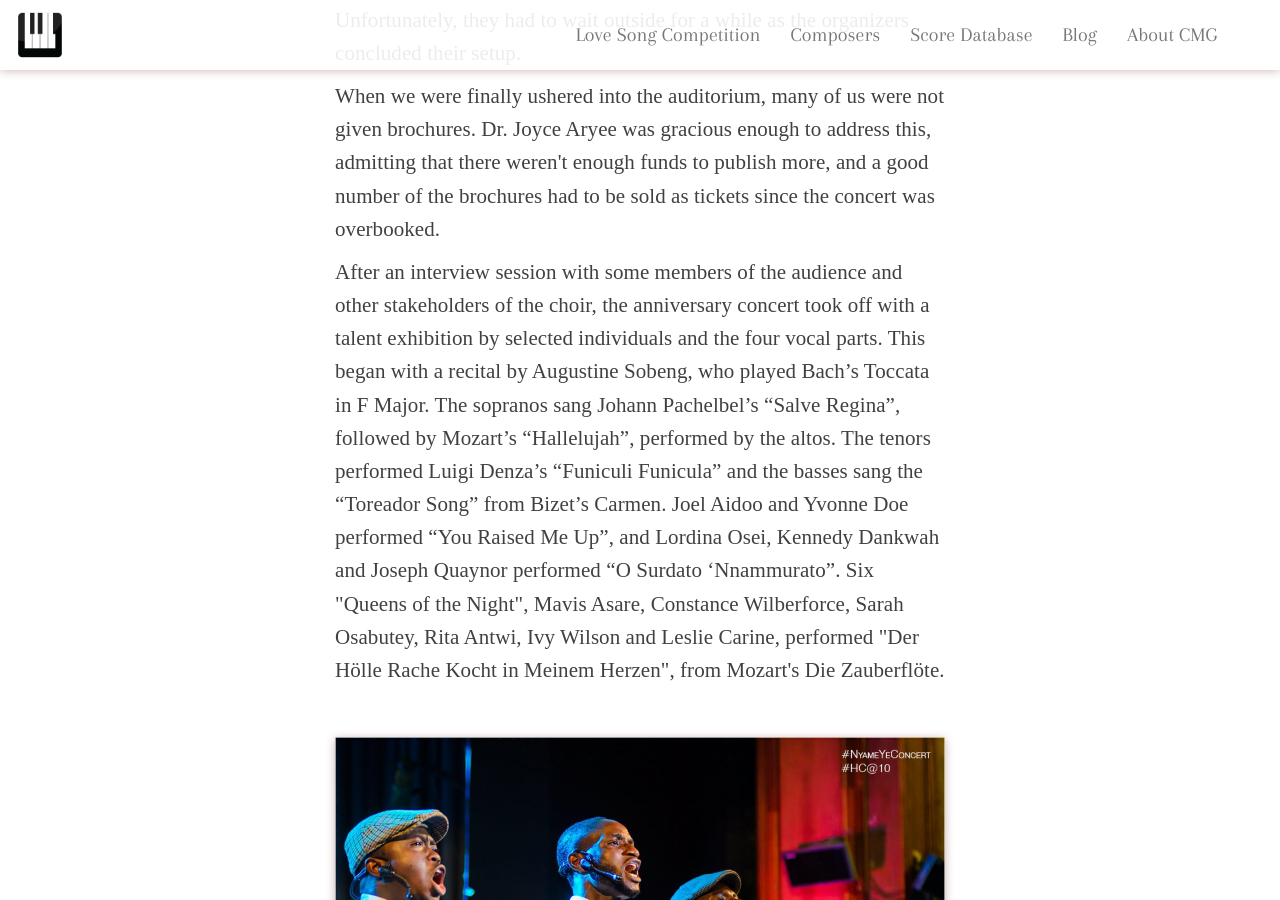
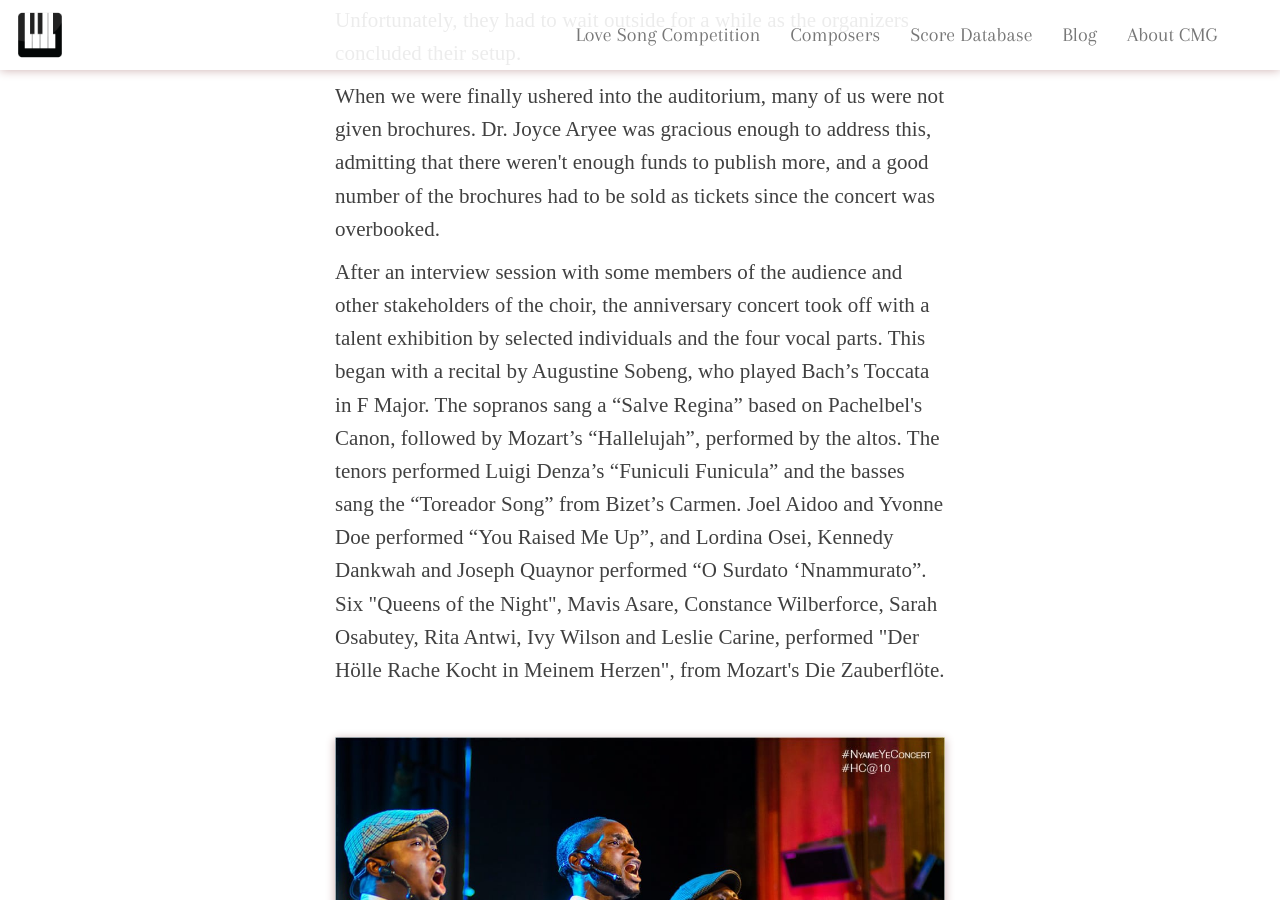
Before and after one commit to choralmusicghana/choralmusicghana.github.io, a Jekyll site: the page built from _posts/2017-11-05-review-nyame-ye-concert.html, in a window 1280 px wide and 900 px high, scrolled down 1178 px. Built offline with Jekyll 4.4.1, drawn with Linux system fonts in a browser that asks for light colours; nearby versions of some CDN libraries; some web fonts are replaced; comment, search, counter and statistics services are not loaded.

Commit message:
Fix wrong attribution

```diff
--- a/_posts/2017-11-05-review-nyame-ye-concert.html
+++ b/_posts/2017-11-05-review-nyame-ye-concert.html
@@ -24,7 +24,7 @@ published: true
 	When we were finally ushered into the auditorium, many of us were not given brochures. Dr. Joyce Aryee was gracious enough to address this, admitting that there weren't enough funds to publish more, and a good number of the brochures had to be sold as tickets since the concert was overbooked.
 </p>
 <p>
-	After an interview session with some members of the audience and other stakeholders of the choir, the anniversary concert took off with a talent exhibition by selected individuals and the four vocal parts. This began with a recital by Augustine Sobeng, who played Bach’s Toccata in F Major.  The sopranos sang Johann Pachelbel’s “Salve Regina”, followed by Mozart’s “Hallelujah”, performed by the altos. The tenors performed Luigi Denza’s “Funiculi Funicula” and the basses sang the “Toreador Song” from Bizet’s Carmen. Joel Aidoo and Yvonne Doe performed “You Raised Me Up”, and Lordina Osei, Kennedy Dankwah and Joseph Quaynor performed “O Surdato ‘Nnammurato”. Six "Queens of the Night", Mavis Asare, Constance Wilberforce, Sarah Osabutey, Rita Antwi, Ivy Wilson and Leslie Carine, performed "Der Hölle Rache Kocht in Meinem Herzen", from Mozart's Die Zauberflöte.
+	After an interview session with some members of the audience and other stakeholders of the choir, the anniversary concert took off with a talent exhibition by selected individuals and the four vocal parts. This began with a recital by Augustine Sobeng, who played Bach’s Toccata in F Major.  The sopranos sang a “Salve Regina” based on Pachelbel's Canon, followed by Mozart’s “Hallelujah”, performed by the altos. The tenors performed Luigi Denza’s “Funiculi Funicula” and the basses sang the “Toreador Song” from Bizet’s Carmen. Joel Aidoo and Yvonne Doe performed “You Raised Me Up”, and Lordina Osei, Kennedy Dankwah and Joseph Quaynor performed “O Surdato ‘Nnammurato”. Six "Queens of the Night", Mavis Asare, Constance Wilberforce, Sarah Osabutey, Rita Antwi, Ivy Wilson and Leslie Carine, performed "Der Hölle Rache Kocht in Meinem Herzen", from Mozart's Die Zauberflöte.
 </p>
  <div class="center">
     <img class="img-responsive" src="/img/posts/nyc4.jpg" alt="{{page.title}} {{page.description}}">
```
